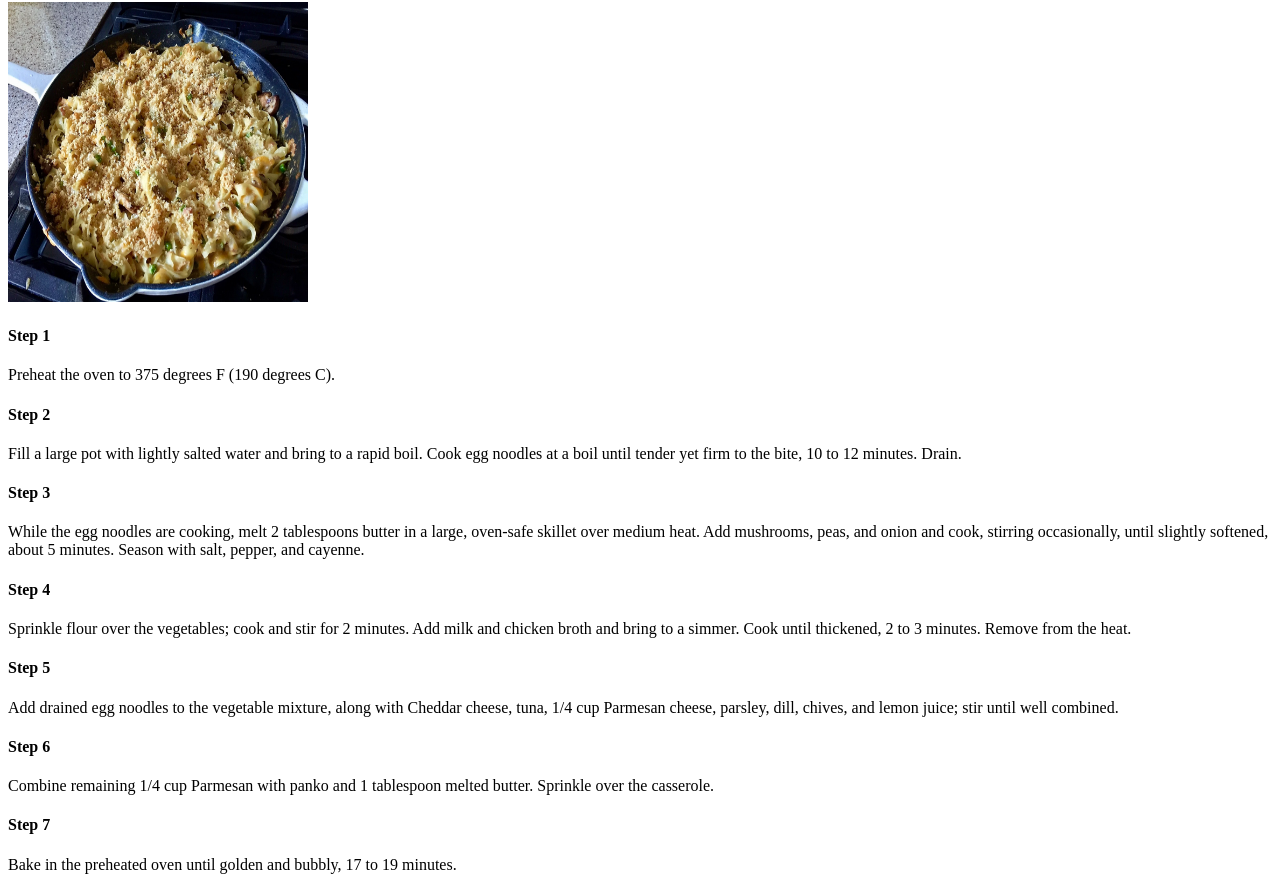
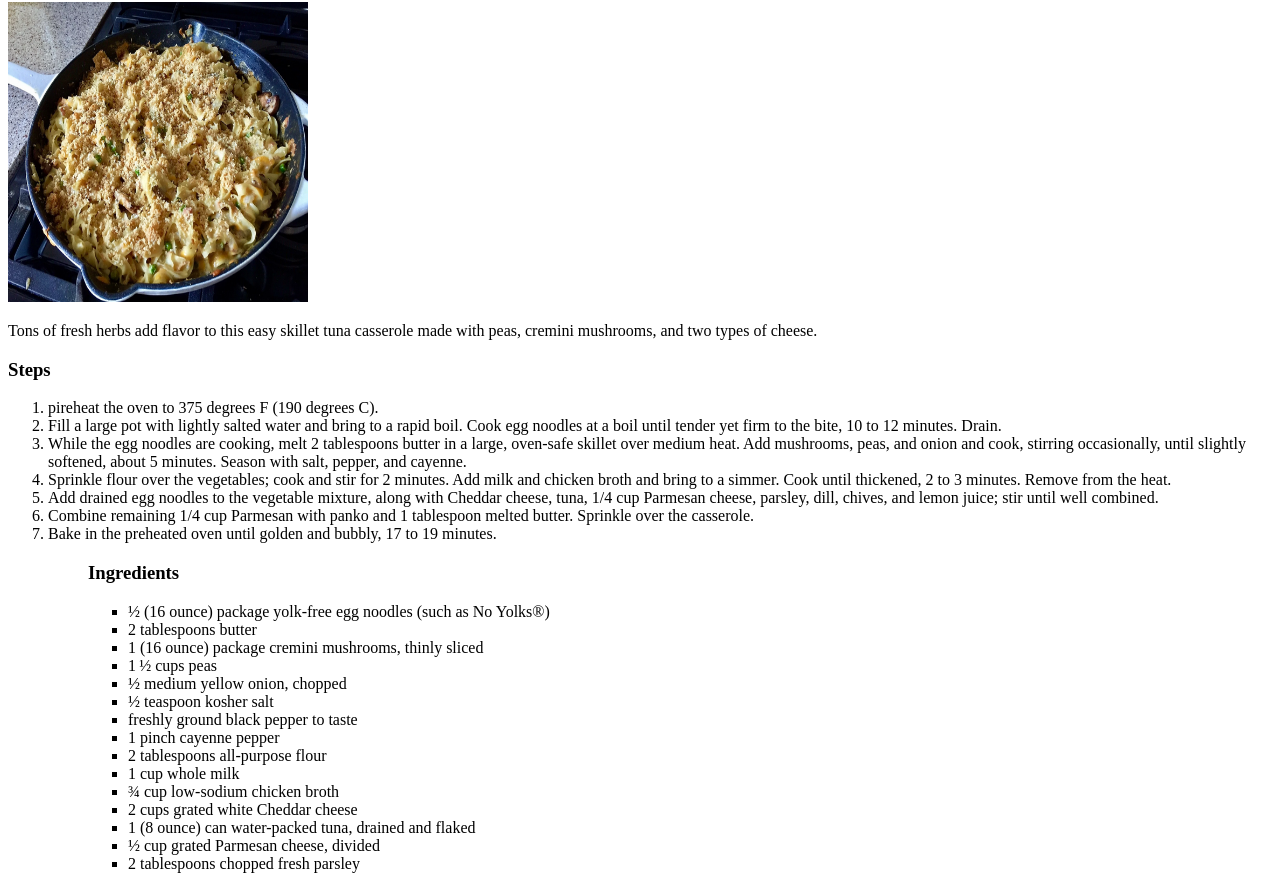
Before and after one commit to superchargingmachine/odin-recipes, a plain HTML site: page recipes/skillet_tuna_casserole.html in a window 1280 px wide. Shown: the part 78-952 px from the top of the page. Drawn offline with Linux system fonts and the light colour scheme.

Commit message:
Final skillet_tuna_casserole.html

```diff
--- a/recipes/skillet_tuna_casserole.html
+++ b/recipes/skillet_tuna_casserole.html
@@ -9,21 +9,18 @@
 <body>
     <h1>Skillet Tuna Casserole</h1>
     <img src="../pics/SkilletTunaCasserole.png" width=300" height=300" alt="Delicious Skillet Tuna Casserole">
-    <h4>Step 1</h4>
-        <p>Preheat the oven to 375 degrees F (190 degrees C).</p>
-    <h4>Step 2</h4>
-        <p>Fill a large pot with lightly salted water and bring to a rapid boil. Cook egg noodles at a boil until tender yet firm to the bite, 10 to 12 minutes. Drain.</p>
-    <h4>Step 3</h4>
-        <p>While the egg noodles are cooking, melt 2 tablespoons butter in a large, oven-safe skillet over medium heat. Add mushrooms, peas, and onion and cook, stirring occasionally, until slightly softened, about 5 minutes. Season with salt, pepper, and cayenne.</p>
-    <h4>Step 4</h4>
-        <p>Sprinkle flour over the vegetables; cook and stir for 2 minutes. Add milk and chicken broth and bring to a simmer. Cook until thickened, 2 to 3 minutes. Remove from the heat.</p>
-    <h4>Step 5</h4>
-        <p>Add drained egg noodles to the vegetable mixture, along with Cheddar cheese, tuna, 1/4 cup Parmesan cheese, parsley, dill, chives, and lemon juice; stir until well combined.</p>
-    <h4>Step 6</h4>
-        <p>Combine remaining 1/4 cup Parmesan with panko and 1 tablespoon melted butter. Sprinkle over the casserole.</p>
-    <h4>Step 7</h4>
-        <p>Bake in the preheated oven until golden and bubbly, 17 to 19 minutes.</p>
-    <h4>Ingredients</h4>
+    <p>Tons of fresh herbs add flavor to this easy skillet tuna casserole made with peas, cremini mushrooms, and two types of cheese.</p>
+    <h3>Steps</h3>
+        <ol>
+            <li>pireheat the oven to 375 degrees F (190 degrees C).</li>
+            <li>Fill a large pot with lightly salted water and bring to a rapid boil. Cook egg noodles at a boil until tender yet firm to the bite, 10 to 12 minutes. Drain.</li>
+            <li>While the egg noodles are cooking, melt 2 tablespoons butter in a large, oven-safe skillet over medium heat. Add mushrooms, peas, and onion and cook, stirring occasionally, until slightly softened, about 5 minutes. Season with salt, pepper, and cayenne.</li>
+            <li>Sprinkle flour over the vegetables; cook and stir for 2 minutes. Add milk and chicken broth and bring to a simmer. Cook until thickened, 2 to 3 minutes. Remove from the heat.</li>
+            <li>Add drained egg noodles to the vegetable mixture, along with Cheddar cheese, tuna, 1/4 cup Parmesan cheese, parsley, dill, chives, and lemon juice; stir until well combined.</li>
+            <li>Combine remaining 1/4 cup Parmesan with panko and 1 tablespoon melted butter. Sprinkle over the casserole.</li>
+            <li>Bake in the preheated oven until golden and bubbly, 17 to 19 minutes.</li>
+        <ol>
+    <h3>Ingredients</h3>
         <ul>
             <li>½ (16 ounce) package yolk-free egg noodles (such as No Yolks®) </li>
             <li>2 tablespoons butter </li>
```
Lines whose indentation alone changed are shown as unchanged.
